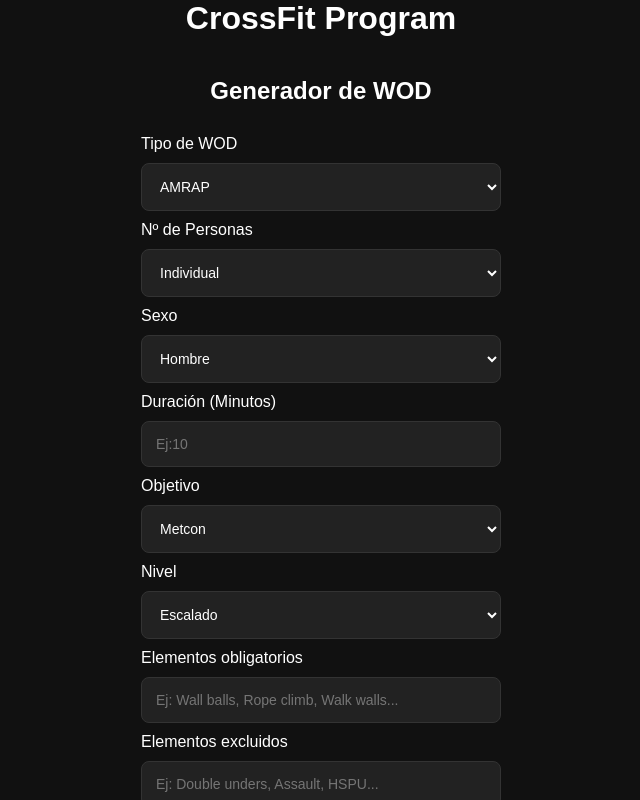
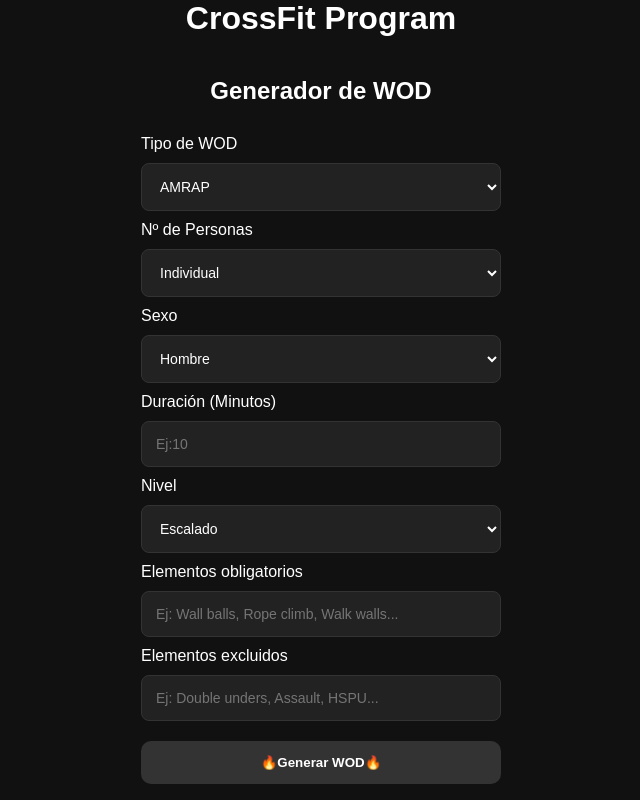
Before and after one commit to rafalopezh99-bot/crossfit-program, a React (Vite) app in the folder crossfit-ai-app/: page / in a window 1280 px wide. Both pictures are taken after a click on the button "🏋️". Shown: the top 800 px of the page, without its empty margins (319-959 px from the left). Built offline with nearby package versions, Linux system fonts and the light colour scheme.

Commit message:
quitar objetivo de todos lados

```diff
--- a/crossfit-ai-app/api/generate-wod.js
+++ b/crossfit-ai-app/api/generate-wod.js
@@ -27,7 +27,6 @@
     const {
         wodType,
         duration,
-        objective,
         level,
         peopleType,
         requiredElements,
@@ -42,7 +41,6 @@
 
       Tipo de WOD: ${wodType}
       Duración: ${duration}
-      Objetivo: ${objective}
       Nivel: ${level}
       Número de personas: ${peopleType}
 
--- a/crossfit-ai-app/src/pages/Favoritos.jsx
+++ b/crossfit-ai-app/src/pages/Favoritos.jsx
@@ -35,8 +35,6 @@
 
                 <h3>{selectedWod.type} {selectedWod.duration} min</h3>
 
-                <p><strong>Objetivo: </strong>{selectedWod.objective}</p>
-
                 {selectedWod.workout.map((exercise, index) => (
                     <p key={index}>{exercise}</p>
                 ))}
@@ -58,8 +56,6 @@
                         <h3>{wod.name}</h3>
 
                         <p>{wod.type} {wod.duration} min</p>
-
-                        <p>{wod.objective}</p>
 
                         <button
                             className="edit-button"
--- a/crossfit-ai-app/src/pages/Wod.jsx
+++ b/crossfit-ai-app/src/pages/Wod.jsx
@@ -19,7 +19,6 @@
 
     const [wodType, setWodType] = useState("AMRAP");
     const [duration, setDuration] = useState("");
-    const [objective, setObjective] = useState("Metcon");
     const [level, setLevel] = useState("Escalado");
     const [requiredElements, setrequiredElements] = useState("");
     const [excludedElements, setexcludedElements] = useState("");
@@ -72,7 +71,6 @@
             body: JSON.stringify({
                 wodType,
                 duration,
-                objective,
                 level,
                 peopleType,
                 requiredElements,
@@ -101,7 +99,6 @@
             name: wodName,
             type: wodType,
             duration: duration,
-            objective: objective,
             level: level,
             workout: wodLines,
         });
@@ -176,18 +173,6 @@
                 onChange={(e) => setDuration(e.target.value)}
             />
 
-            <label>Objetivo</label>
-
-            <select
-                value={objective}
-                onChange={(e) => setObjective(e.target.value)}
-            >
-                <option>Metcon</option>
-                <option>Cardio</option>
-                <option>Gimnásticos</option>
-                <option>Fuerza</option>
-            </select>
-
             <label>Nivel</label>
 
             <select
```
